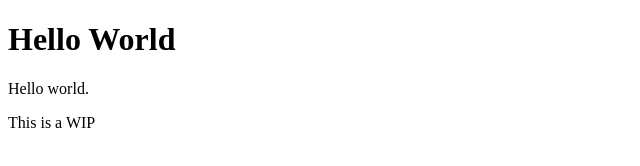
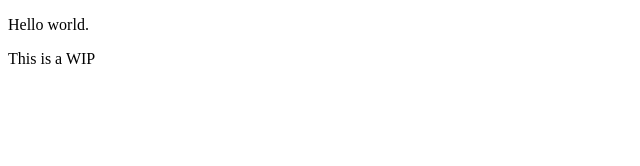
Before and after one commit to PBXg33k/PBXg33k.github.io, a plain HTML site: page index.html in a window 1280 px wide. Shown: the whole page, without its empty margins (0-640 px from the left). Drawn offline with Linux system fonts and the light colour scheme.

Commit message:
Update index.html
meh

```diff
--- a/index.html
+++ b/index.html
@@ -1,8 +1,10 @@
 <!DOCTYPE html>
 <html>
-<body>
-<h1>Hello World</h1>
-<p>Hello world.</p>
-<p>This is a WIP</p>
-</body>
+  <head>
+    <title>Hello world</title>
+  </head>
+  <body>
+    <p>Hello world.</p>
+    <p>This is a WIP</p>
+  </body>
 </html>
```
